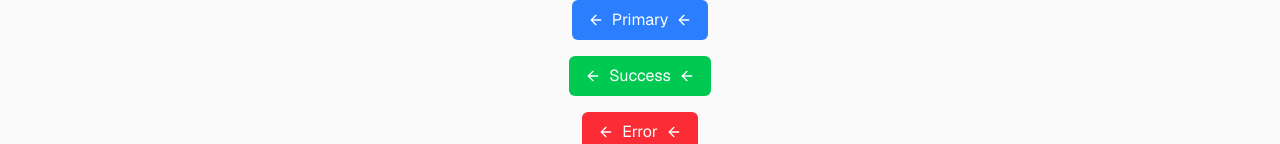
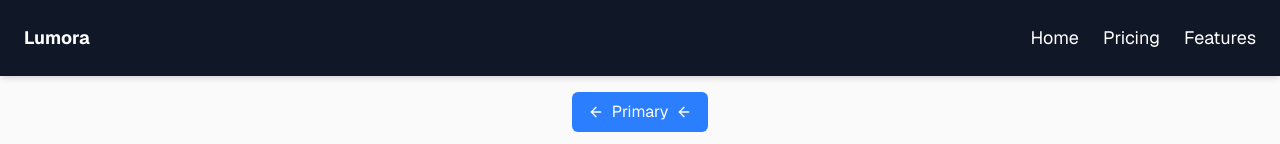
Before and after one commit to johncarlolipa/UI-ENGINEER-BOOTCAMP, a Next.js app in the folder ui-engineer-lessons/: page / in a window 1280 px wide. Shown: the top 144 px of the page. Built offline with nearby package versions, Linux system fonts and the light colour scheme.

Commit message:
added navbar component

```diff
--- a/ui-engineer-lessons/app/lesson-one/Card.tsx
+++ b/ui-engineer-lessons/app/lesson-one/Card.tsx
@@ -54,7 +54,7 @@ export function Card({
 
             {tags.length > 0 && (<div>
                 {tags.map((tag) => (
-                    <span className="px-2 py-1 text-xs bg-gray-100 rounded-full">{tag}</span>
+                    <span className="px-2 py-1 text-xs text-black bg-gray-100 rounded-full">{tag}</span>
                 ))}
 
             </div>)}
--- /dev/null
+++ b/ui-engineer-lessons/app/lesson-one/Navbar.tsx
@@ -0,0 +1,62 @@
+"use client"
+
+import clsx from "clsx";
+import { useState } from "react";
+import { Menu, X } from "lucide-react";
+
+
+// define variants
+type variantClasses = "light" | "dark"
+type sizeClasses = "small" | "medium" | "large"
+
+//define props
+type NavbarProps = {
+    title?: string;
+    links?: string[];
+    variant?: variantClasses;
+    size?: sizeClasses;
+    className?: string;
+}
+
+// create component
+export function Navbar({
+    title, links = [], variant = "light", size = "medium", className
+}: NavbarProps) {
+    const [open, setOpen] = useState(false);
+
+    //base styling
+    const baseClasses = "w-full flex items-center justify-between transition-all duration-300"
+
+    const sizeClasses = {
+        small: "p-2 text-sm",
+        medium: "p-4 text-base",
+        large: "p-6 text-lg",
+    }
+
+    const variantClasses = {
+        light: "bg-white text-gray-900 shadow-md",
+        dark: "bg-gray-900 text-white shadow-md"
+    }
+
+    return (
+        <nav className={clsx(baseClasses, sizeClasses[size], variantClasses[variant], className)}>
+            <div className="font-bold">{title}</div>
+
+            <ul className="hidden md:flex gap-6">
+                {links.map((link) => (
+                    <li key={link} className="cursor-pointer hover:opacity-80">{link}</li>
+                ))}
+            </ul>
+
+            <button onClick={() => setOpen(!open)} className="md:hidden" aria-label="Toggle Menu">{open ? <X /> : <Menu size={28} />}</button>
+
+            {open && (
+                <ul className={clsx("absolute top-38 right-4 w-48 p-4 rounded-xl shadow-lg flex flex-col gap-4 md:hidden", variant === "dark" ? "bg-gray-800 text-white" : "bg-white text-gray-900")}>
+                    {links.map ((link => (
+                        <li key={link} className="cursor-pointer hover:opacity-70">{link}</li>
+                    )))}
+                </ul>)}
+
+        </nav>
+    )
+}
--- a/ui-engineer-lessons/app/page.tsx
+++ b/ui-engineer-lessons/app/page.tsx
@@ -1,10 +1,14 @@
 import { Button } from "./lesson-one/Button";
 import { Card } from "./lesson-one/Card";
 import { ArrowLeft, ArrowRight } from "lucide-react";
+import { Navbar } from "./lesson-one/Navbar";
 
 export default function Home() {
   return (
     <div className="flex flex-col items-center justify-center min-h-screen gap-4 bg-zinc-50 font-sans dark:bg-white text-black">
+
+      <Navbar title="Lumora" links={["Home", "Pricing", "Features"]} variant="dark" size="large" />
+
       <Button text="Primary" type="primary" variant="filled" arrowLeft={<ArrowLeft size={16} />} arrowRight={<ArrowRight size={16} />} />
       <Button text='Success' type='success' variant="filled" arrowLeft={<ArrowLeft size={16} />} arrowRight={<ArrowRight size={16} />} />
       <Button text="Error" type="error" variant="filled" arrowLeft={<ArrowLeft size={16} />} arrowRight={<ArrowRight size={16} />} />
@@ -17,7 +21,9 @@ export default function Home() {
       <Button text="Warning" type="warning" variant="outline" arrowLeft={<ArrowLeft size={16} />} arrowRight={<ArrowRight size={16} />} />
       <Button text="Information" type="info" variant="outline" arrowLeft={<ArrowLeft size={16} />} arrowRight={<ArrowRight size={16} />} />
 
-     <Card size="large" variant="outlined" imageSrc="https://images.unsplash.com/photo-1507525428034-b723cf961d3e?crop=entropy&cs=tinysrgb&fit=max&w=800" imageAlt="beautiful beach" title="The Beautiful Beach" subtitle="Delight Yourself" description="Try this beache here so your stress will go away." tags={["Bali", "Boracay", "Siargao"]} footer={<div className="flex justify-center gap-4"><Button text="Information" type="info" variant="outline"/><Button text="Learn More" type="primary" variant="filled"/></div>} />
+      <Card size="large" variant="outlined" imageSrc="https://images.unsplash.com/photo-1507525428034-b723cf961d3e?crop=entropy&cs=tinysrgb&fit=max&w=800" imageAlt="beautiful beach" title="The Beautiful Beach" subtitle="Delight Yourself" description="Try this beache here so your stress will go away." tags={["Bali", "Boracay", "Siargao"]} footer={<div className="flex justify-center gap-4"><Button text="Information" type="info" variant="outline" /><Button text="Learn More" type="primary" variant="filled" /></div>} />
+
+
 
 
     </div>
```
Also changed, not shown: 1 other file (tests, documents, lock files or other folders).
